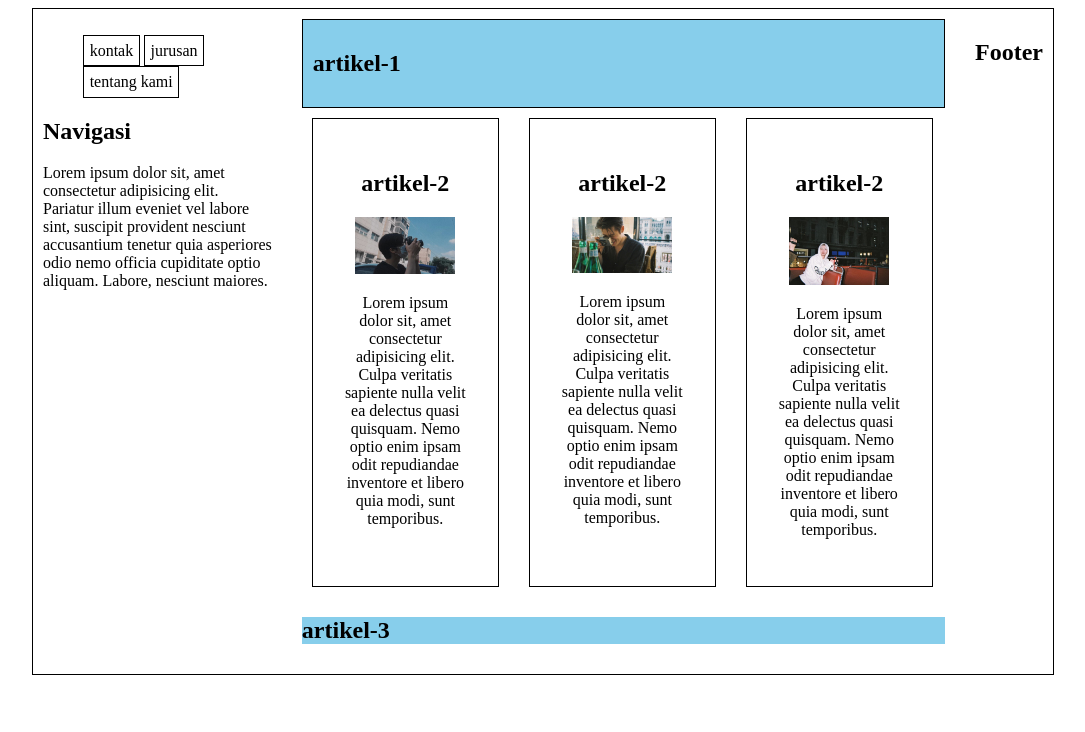
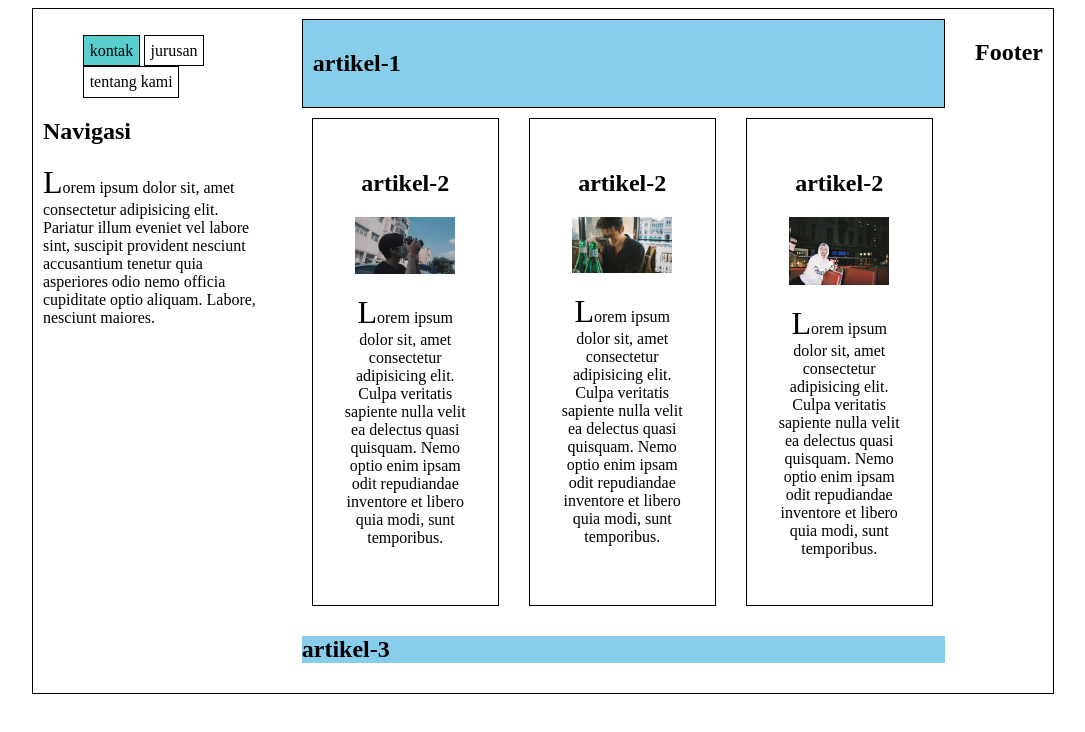
Before and after one commit to Heffinanisna/HTML-CSS, a plain HTML site: page index.html in a window 1280 px wide. In both pictures the pointer is over the item "kontak". Shown: the whole page, without its empty margins (97-1182 px from the left). Drawn offline with Linux system fonts and the light colour scheme.

Commit message:
versi 2.8 (CSS)
pseudo class

```diff
--- a/style.css
+++ b/style.css
@@ -6,6 +6,19 @@
 .wadah {
     width: 1000px;
     margin: auto;
+}
+
+li:hover {
+    background-color: rgb(88, 206, 206);
+}
+
+h2:hover {
+    background-color: rgb(88, 206, 206);
+}
+
+p::first-letter {
+    color: black;
+    font-size: xx-large;
 }
 
 .display {
```
